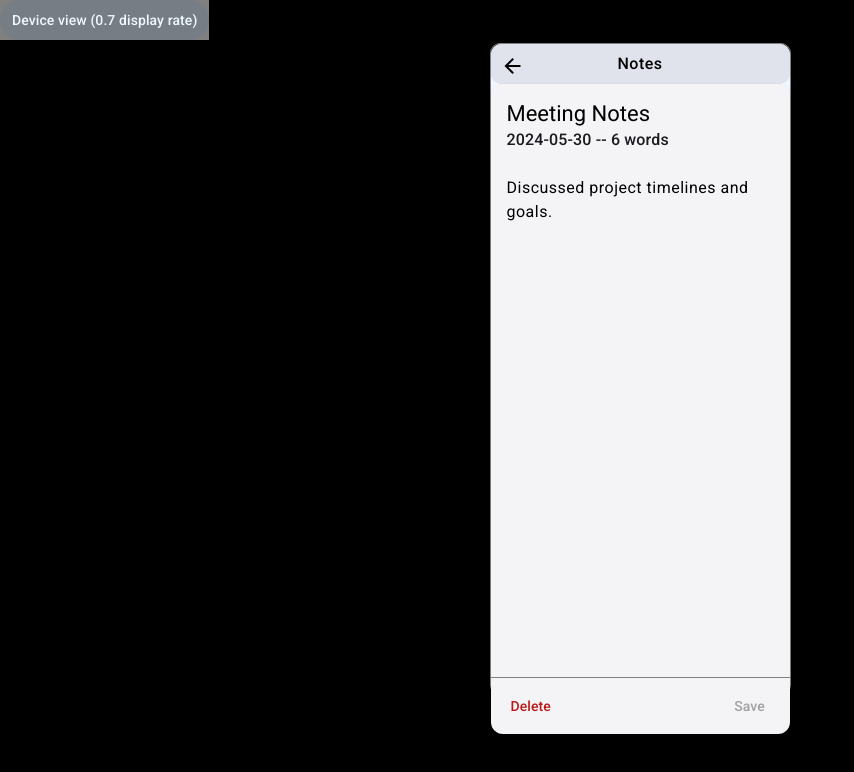
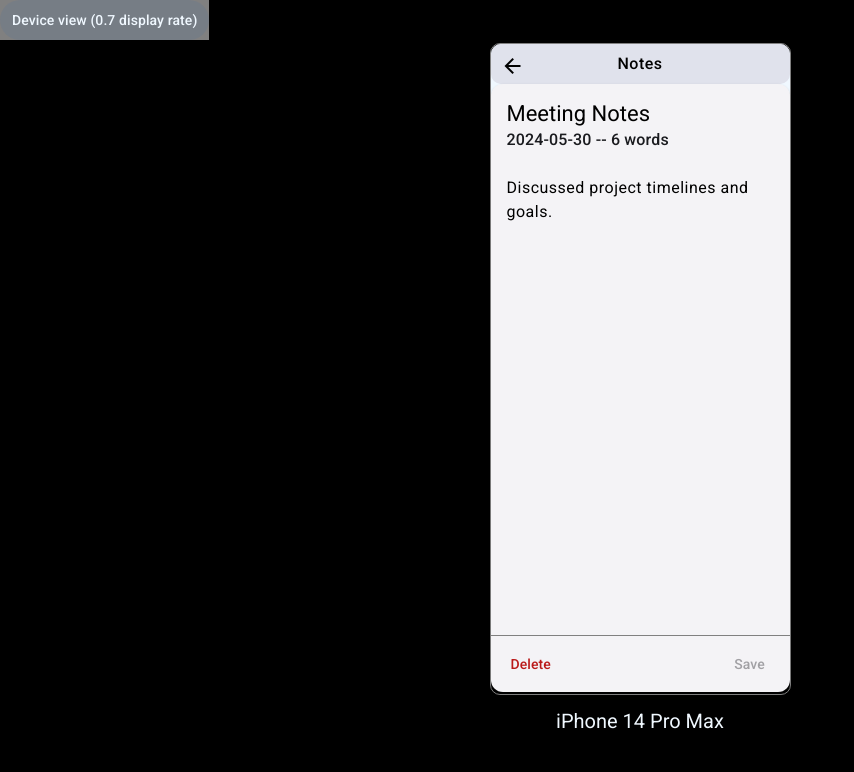
Before and after one commit to Zamoula/notes, an Angular app: page /1 in a window 1280 px wide. Shown: the top 772 px of the page, without its empty margins (0-854 px from the left). Built offline with nearby package versions, Linux system fonts and the light colour scheme.

Commit message:
height update

```diff
--- a/src/app/componenets/note-details/note-details.component.css
+++ b/src/app/componenets/note-details/note-details.component.css
@@ -1,6 +1,6 @@
 .container{
     background-color: aliceblue;
-    height: 100%;
+    height: 93.5%;
     border-radius: 10px;
 }
 .toolbar{
--- a/src/app/componenets/note-details/note-details.component.html
+++ b/src/app/componenets/note-details/note-details.component.html
@@ -12,7 +12,7 @@
             <mat-card-subtitle>{{note.creationDate}} -- {{note.numberOfWords}} words</mat-card-subtitle>
             </mat-card-header>
             <br>
-            <mat-card-content style="height: 70%;">
+            <mat-card-content>
                 @if(!isEditing) {
                     <ng-container>
                         <p (click)="enableEditing()">{{note.content}}</p>
```
